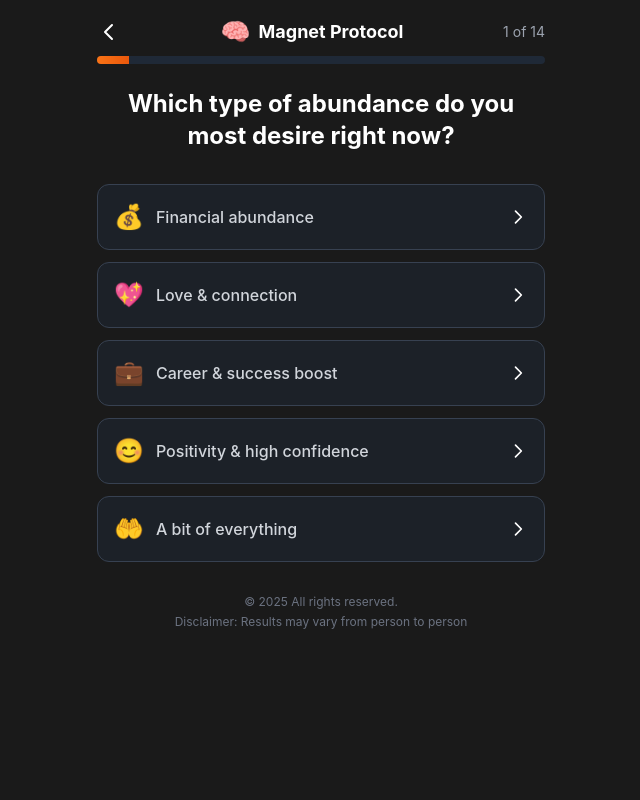
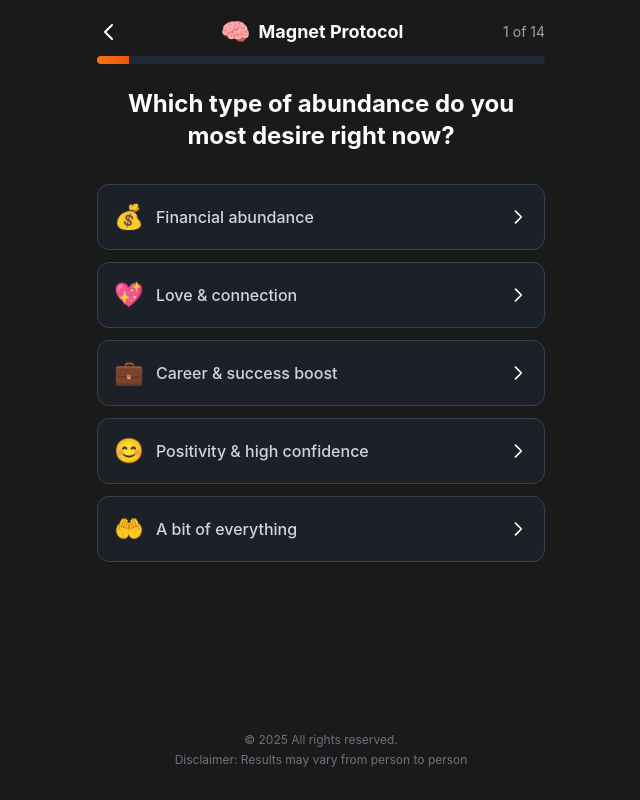
Before and after one commit to oganonymous108/mind-quiz, a Next.js app: page /quiz/1 in a window 1280 px wide. Shown: the whole page, without its empty margins (319-959 px from the left). Built offline with nearby package versions, Linux system fonts and the light colour scheme; no server answers.

Commit message:
Reduce main image height by 25% and make Next button sticky for multiple answer questions

```diff
--- a/app/page.tsx
+++ b/app/page.tsx
@@ -46,7 +46,7 @@ export default function LandingPage() {
 
         {/* Main Image */}
         <div className="px-4 mb-8 mt-[10px]">
-          <div className="relative w-full h-[320px] overflow-hidden" style={{ borderRadius: '20px' }}>
+          <div className="relative w-full h-[240px] overflow-hidden" style={{ borderRadius: '20px' }}>
             <Image
               src="/main.jpg"
               alt="Magnet Protocol"
--- a/app/quiz/[id]/page.tsx
+++ b/app/quiz/[id]/page.tsx
@@ -324,7 +324,7 @@ export default function QuizPage() {
 
   return (
     <div className="min-h-screen bg-[#1a1a1a] text-white flex justify-center">
-      <div className="w-full max-w-[480px]">
+      <div className="w-full max-w-[480px] flex flex-col">
         {/* Header */}
         <div className="flex items-center justify-between px-4 pt-4 pb-2">
           <button
@@ -356,8 +356,8 @@ export default function QuizPage() {
           </div>
         </div>
 
-        {/* Question */}
-        <div className="px-4 mb-8">
+        {/* Question - Content area that can grow */}
+        <div className="px-4 mb-8 flex-grow">
           <h1 className="text-2xl font-bold text-center mb-8">
             {currentQuestion.question}
           </h1>
@@ -436,9 +436,9 @@ export default function QuizPage() {
           )}
         </div>
 
-        {/* Next Button - Only show for multiple choice and number input questions */}
+        {/* Next Button - Sticky at bottom for multiple choice and number input questions */}
         {currentQuestion.type !== 'single' && (
-          <div className="px-4 pb-8">
+          <div className="sticky bottom-0 px-4 pt-4 pb-8 bg-[#1a1a1a] border-t border-gray-800/50">
             <button
               onClick={handleNext}
               disabled={currentQuestion.type === 'number' ? (!numberInput || numberInput === '0') : selectedAnswers.length === 0}
@@ -453,11 +453,13 @@ export default function QuizPage() {
           </div>
         )}
 
-        {/* Footer */}
-        <div className="px-4 pb-8 text-center text-xs text-gray-500 space-y-1">
-          <p>© 2025 All rights reserved.</p>
-          <p>Disclaimer: Results may vary from person to person</p>
-        </div>
+        {/* Footer - Only show if not multiple choice question (to avoid overlap with sticky button) */}
+        {currentQuestion.type === 'single' && (
+          <div className="px-4 pb-8 text-center text-xs text-gray-500 space-y-1">
+            <p>© 2025 All rights reserved.</p>
+            <p>Disclaimer: Results may vary from person to person</p>
+          </div>
+        )}
       </div>
     </div>
   )
```
